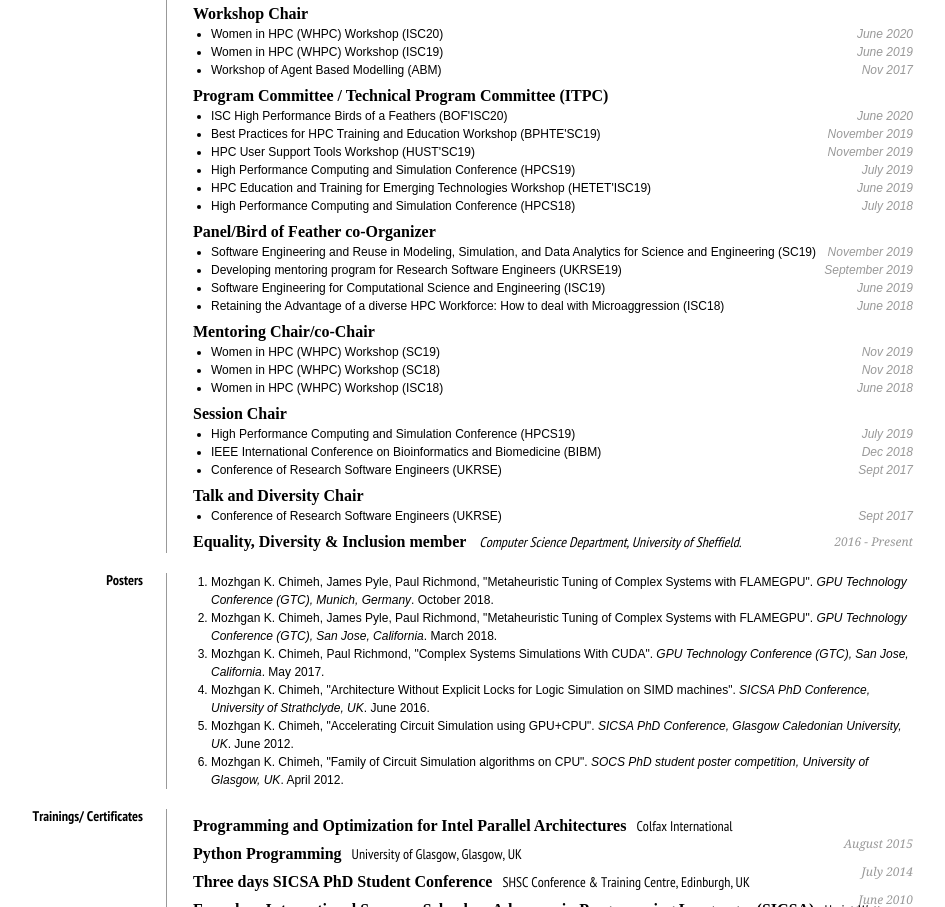
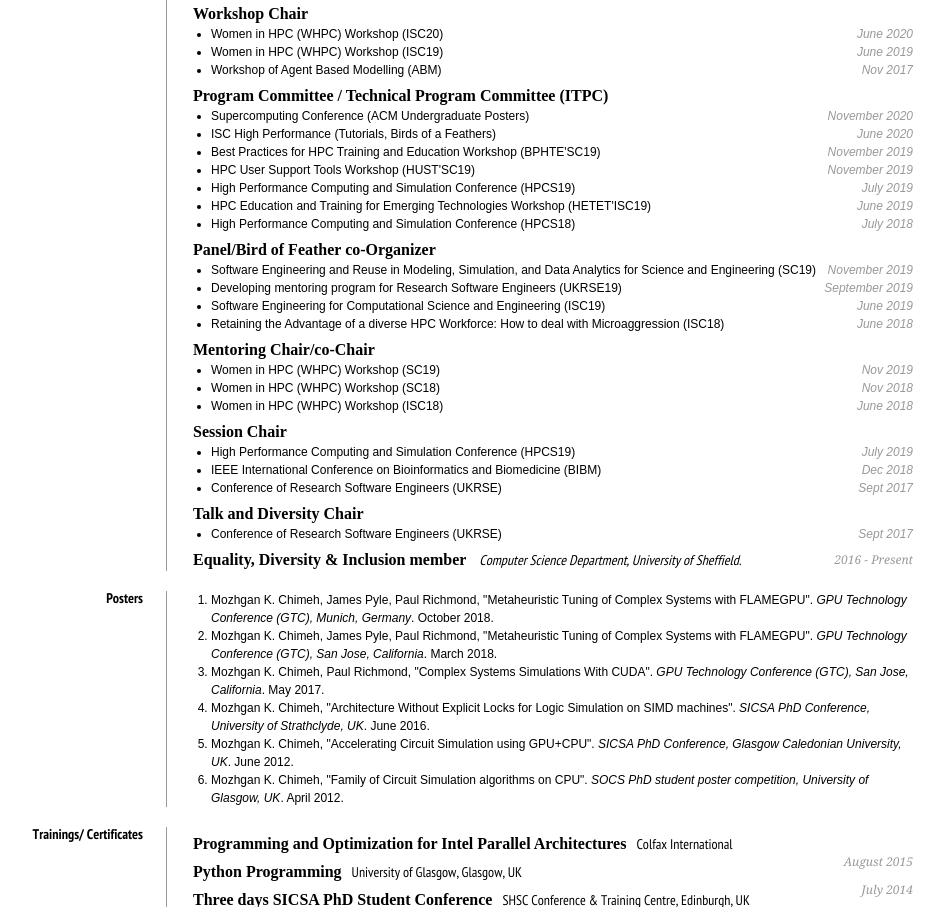
Before and after one commit to mozhgan-kch/mkchimeh, a plain HTML site: page index.html in a window 1280 px wide. Shown: the part 2493-3400 px from the top of the page, without its empty margins (172-1117 px from the left). Drawn offline with Linux system fonts and the light colour scheme; a web font is replaced by a local one.

Commit message:
Update index.html

```diff
--- a/index.html
+++ b/index.html
@@ -389,7 +389,8 @@
                <h2 class="smartmargin"><strong>Program Committee / Technical Program Committee (ITPC)</strong>
                </h2>
                <ul>
-                     <li>ISC High Performance Birds of a Feathers (BOF'ISC20)<span>June 2020</span></li>
+                     <li>Supercomputing Conference (ACM Undergraduate Posters)<span>November 2020</span></li>
+		     <li>ISC High Performance (Tutorials, Birds of a Feathers)<span>June 2020</span></li>
                      <li>Best Practices for HPC Training and Education Workshop (BPHTE'SC19)<span>November 2019</span></li>
                      <li>HPC User Support Tools Workshop (HUST'SC19)<span>November 2019</span></li>
                      <li>High Performance Computing and Simulation Conference (HPCS19)<span>July 2019</span></li>
```
